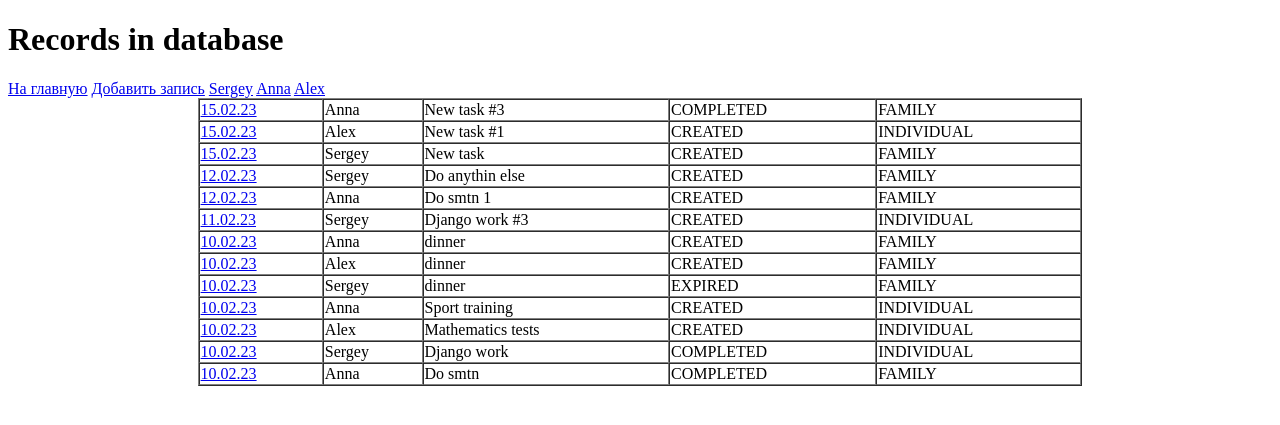
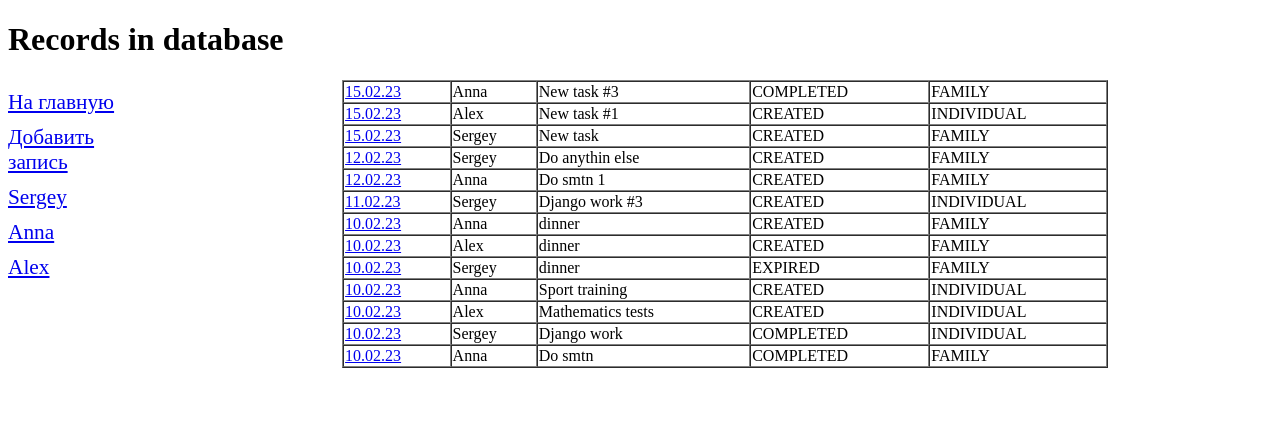
Before and after one commit to SergeyDnipro/dev, a Django app: page / in a window 1280 px wide. Shown: the top 425 px of the page. Run offline with Django 4.2, Linux system fonts and the light colour scheme; data comes from the database, SQL or seed files in the repository.

Commit message:
15/02/202 3-1

```diff
--- /dev/null
+++ b/django_site/django_app/static/django_app/style.css
@@ -0,0 +1,14 @@
+nav {
+    font-size: 16pt;
+    width: 150px;
+    float: left;
+}
+
+nav a {
+    display: block;
+    margin: 10px 0px;
+}
+
+section {
+    margin-left: 170px;
+}
--- a/django_site/django_app/templates/django_app/layout/basic.html
+++ b/django_site/django_app/templates/django_app/layout/basic.html
@@ -1,8 +1,10 @@
+{% load static %}
 <!DOCTYPE html>
 <html lang="en">
 <head>
     <meta charset="UTF-8">
     <title>{% block title %}Главная{% endblock %}Ежедневник</title>
+    <link rel="stylesheet" type="text/css" href="{% static 'django_app/style.css' %}">
 </head>
 <body>
     <header>
```
